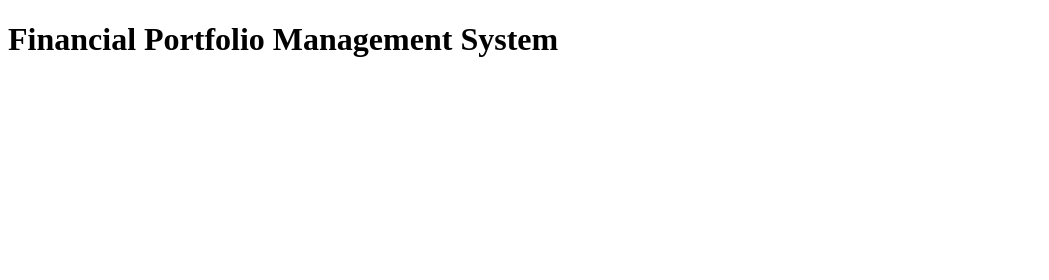
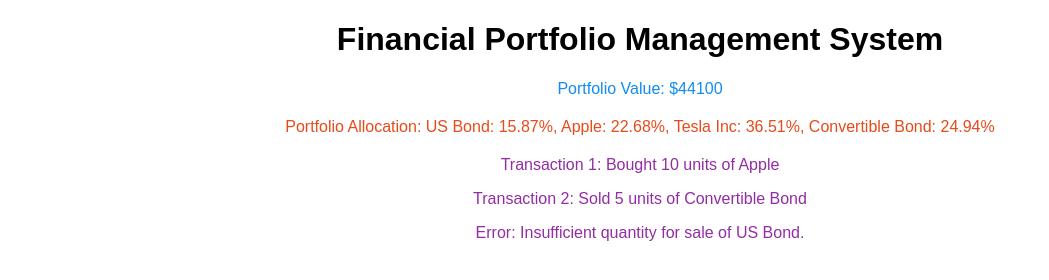
Before and after one commit to manujunqueira/coding-challenge-15, a plain HTML site: page index.html in a window 1280 px wide. Shown: the whole page, without its empty margins (0-1049 px from the left). Drawn offline with Linux system fonts and the light colour scheme.

Commit message:
Fixing mistakes v2

```diff
--- a/asset.js
+++ b/asset.js
@@ -3,7 +3,7 @@
 // Task 1 - Create the Asset Module
 
 // create an assets array
-const assets = [
+export const assets = [
     {id: 1007, name:"US Bond", type: "Bond", price: 1000, quantity: 7},
     {id: 14, name:"Apple", type: "Stock", price: 200, quantity: 40},
     {id: 26, name:"Tesla Inc", type: "Stock", price: 700, quantity: 23},
@@ -11,11 +11,6 @@
 ];
 
 // create getAssetById(id) function
-function getAssetById(id){
+export function getAssetById(id){
     return assets.find(asset => asset.id === id);
 }
-
-// export assets array and the function
-export function getAssetById(id) {
-    return assets.find(asset => asset.id === id);
-}
--- a/index.html
+++ b/index.html
@@ -5,10 +5,12 @@
     <meta name="viewport" content="width=device-width, initial-scale=1.0">
     <title>Financial Portfolio Management System</title>
 </head>
-<body>
-    <h1>Financial Portfolio Management System</h1>
+<body style="text-align: center; font-family: Arial, sans-serif;">
+    <h1 style="color: #000000;">Financial Portfolio Management System</h1>
 
-    <!-- Portfolio details and transaction log sections here -->
+    <div id="portfolio-value" style="margin: 20px; color: #108cf2;"></div>
+    <div id="portfolio-allocation" style="margin: 20px; color: #e84a19;"></div>
+    <div id="transaction-log" style="margin: 20px; color: #830d98de;"></div>
 
     <!-- Main script entry point with module type -->
     <script type="module" src="main.js"></script>
--- a/main.js
+++ b/main.js
@@ -5,24 +5,45 @@
 import { calculatePortfolioValue, getPortfolioAllocation } from './portfolio.js';
 import { Transaction } from './transaction.js';
 
-// display initial portfolio details
-console.log("Initial Portfolio Value:", calculatePortfolioValue());
-console.log("Initial Portfolio Allocation:", getPortfolioAllocation());
+// Helper function to update HTML content
+function updatePortfolioDisplay() {
+    const portfolioValue = calculatePortfolioValue();
+    const portfolioAllocation = getPortfolioAllocation();
+
+    // Display portfolio value
+    document.getElementById("portfolio-value").textContent = `Portfolio Value: $${portfolioValue}`;
+
+    // Display portfolio allocation
+    const allocationText = portfolioAllocation
+        .map(asset => `${asset.name}: ${asset.allocation}`)
+        .join(', ');
+    document.getElementById("portfolio-allocation").textContent = `Portfolio Allocation: ${allocationText}`;
+}
+
+// Function to log transactions in the HTML
+function logTransaction(transaction, message) {
+    const transactionLog = document.getElementById("transaction-log");
+    const logMessage = document.createElement("p");
+    logMessage.textContent = message;
+    transactionLog.appendChild(logMessage);
+}
+
+// Initial display of portfolio
+updatePortfolioDisplay();
 
 // create transactions
 try {
     const transaction1 = new Transaction (14, 'buy', 10); // buy apple stock
-    console.log("Transaction 1:", transaction1);
+    logTransaction(transaction1, `Transaction 1: Bought 10 units of Apple`);
 
     const transaction2 = new Transaction(1016, 'sell', 5); // sell convertible bonds
-    console.log("Transaction 2:", transaction2);
+    logTransaction(transaction2, `Transaction 2: Sold 5 units of Convertible Bond`);
 
     const transaction3 = new Transaction (1007, 'sell', 9); // attempt to sell more US Bonds than available
-    console.log("Transaction3 3:", transaction3);
+   logTransaction(transaction3, `Transaction 3: Attempted to sell 9 units of US Bond`);
 } catch(error) {
-    console.error(error.message);
+    logTransaction(null, `Error: ${error.message}.`);
 }
 
-// Display updated portfolio details
-console.log("Updated Portfolio Value:", calculatePortfolioValue());
-console.log("updated Portfolio Allocation:", getPortfolioAllocation());
+// Update portfolio display after transactions
+updatePortfolioDisplay();
```
